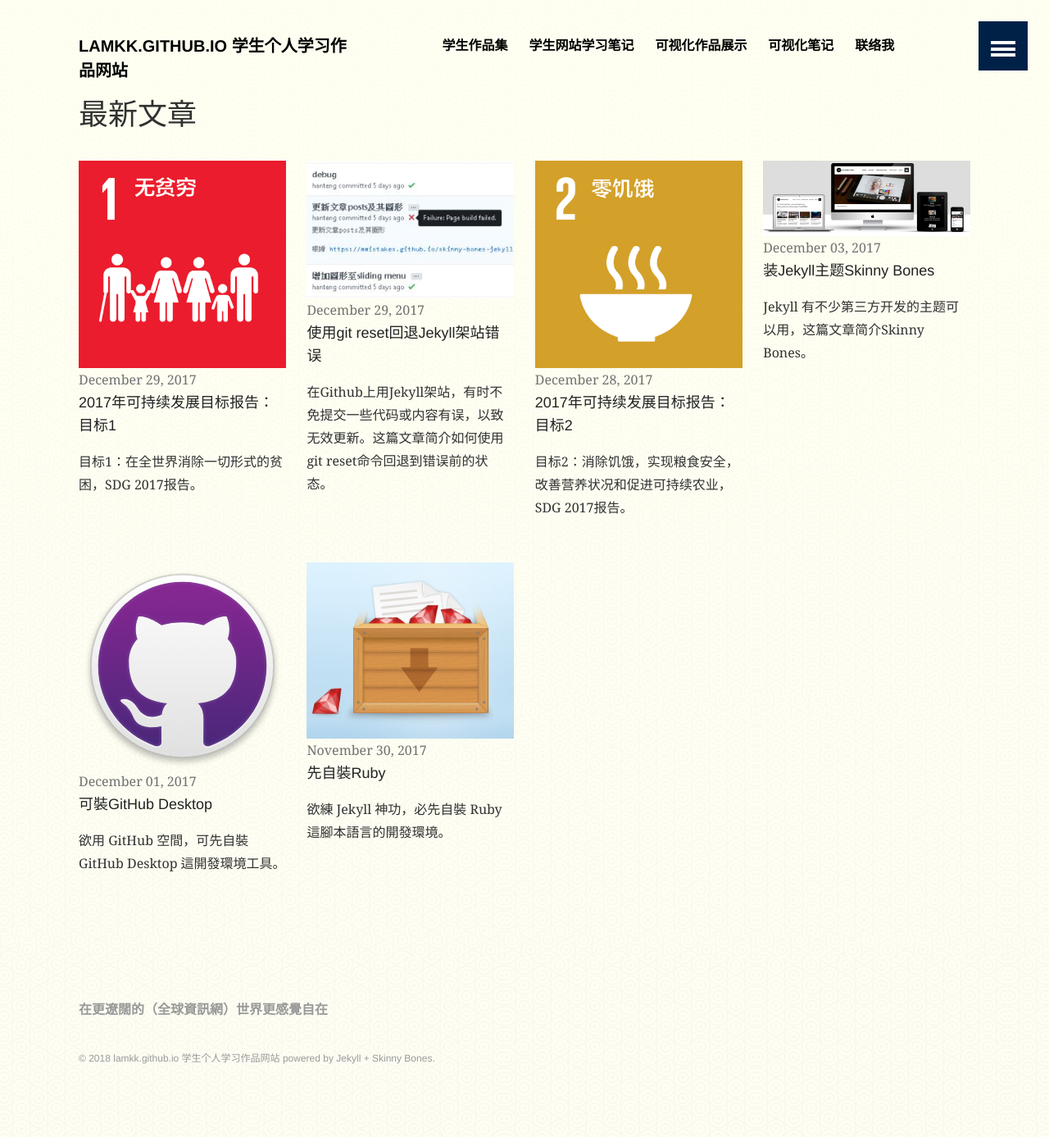
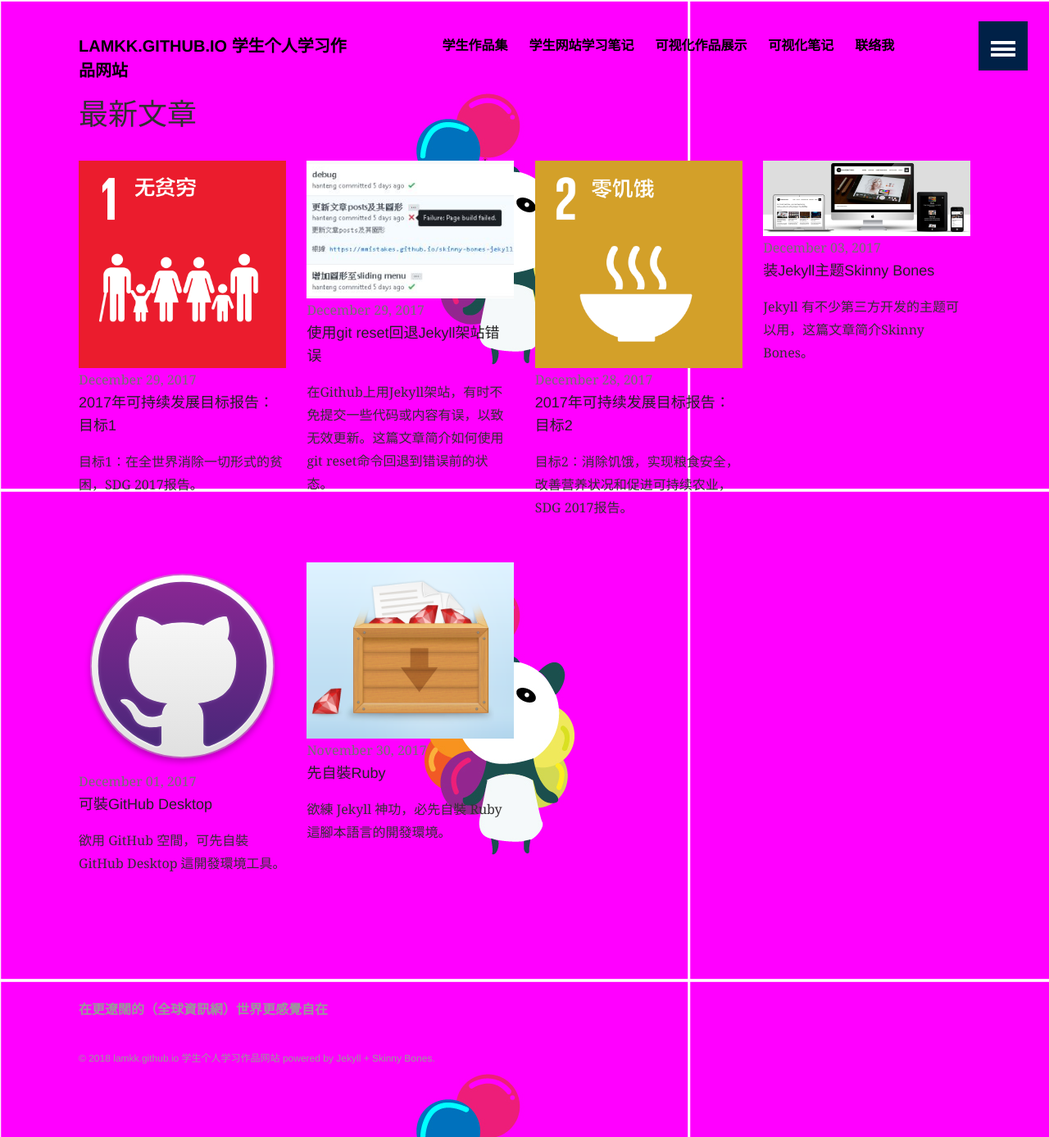
Before and after one commit to lamkk/lamkk.github.io, a Jekyll site: the page built from index.md, in a window 1280 px wide. Shown: the whole page at 82% size. Built offline with Jekyll 4.4.1, drawn with Linux system fonts in a browser that asks for light colours.

Commit message:
background test

```diff
--- a/_sass/_base.scss
+++ b/_sass/_base.scss
@@ -10,8 +10,7 @@ body {
 	font-family: $base-font;
 	color: $text-color;
     background-image:
-      linear-gradient(rgba(255, 255, 240, 0.9), rgba(255, 255, 240, 0.7)),
-      url('../images/oslRB.png');
+      url('../images/test.jpg');
 	@include font-size(16);
 }
 
```
Also changed, not shown: images/test.jpg (added).
